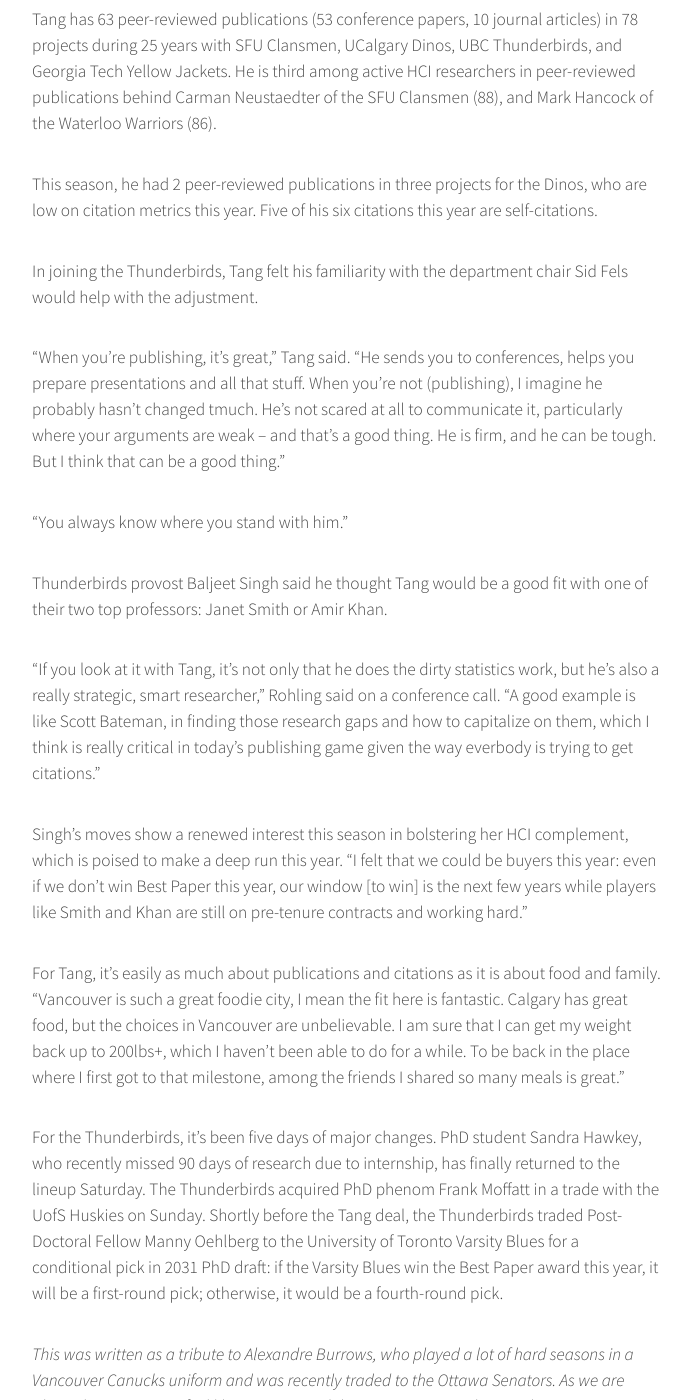
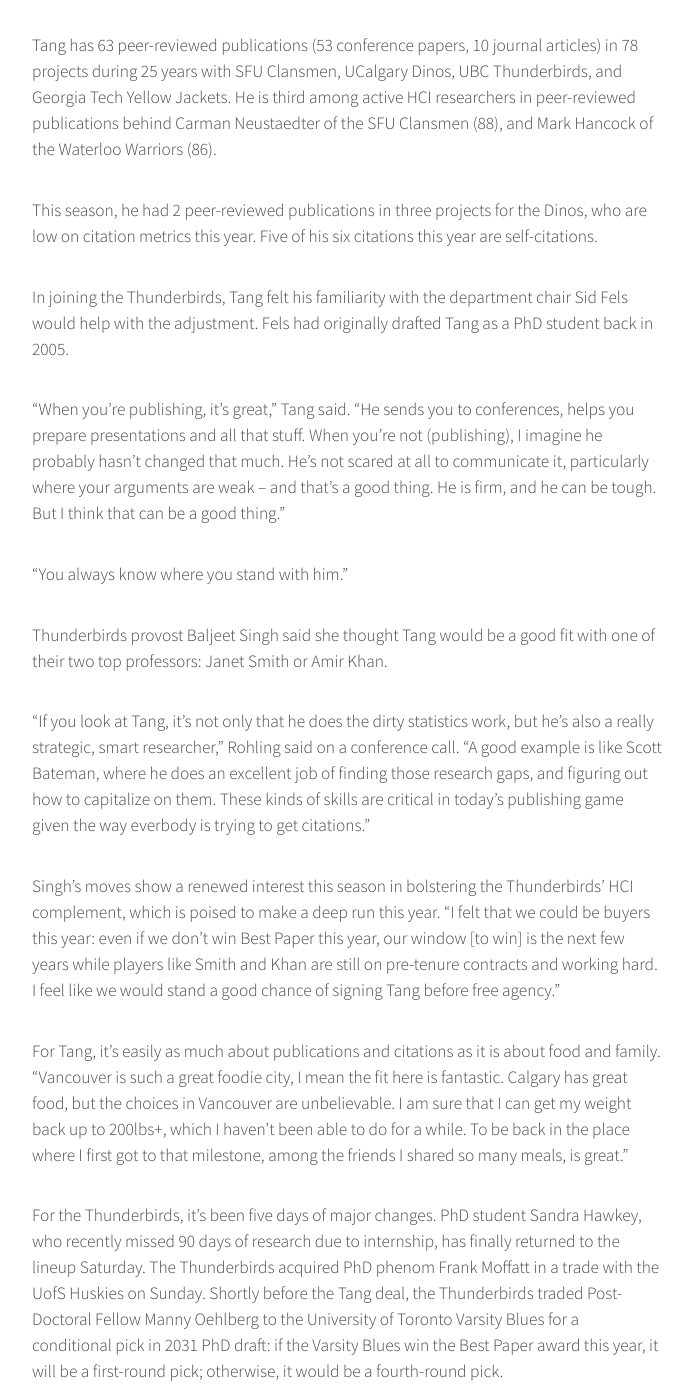
Before and after one commit to hcitang/ricelab, a Jekyll site: the page built from _posts/2017-03-05-hci-research-trade-deadline-day.md, in a window 1280 px wide and 1400 px high, scrolled down 1240 px. Shown: the whole window, without its empty margins (293-986 px from the left). Built offline with Jekyll 4.4.1, drawn with Linux system fonts in a browser that asks for light colours; some of the changed text lies outside the part shown.

Commit message:
BLOG FIXES: HCI research trade

```diff
--- a/_posts/2017-03-05-hci-research-trade-deadline-day.md
+++ b/_posts/2017-03-05-hci-research-trade-deadline-day.md
@@ -20,7 +20,7 @@
 
 Tang, 51, is in the final season of a three-year, $400k contract with an average annual value of $133k, accoring to CapFriendly.com.
 
-With the Dinos in last place on the 2030 Google Scholar citations this year, Tang indicated in January that he would be open to a change of scenery, for one more serious run at Best Paper. The Thunderbirds, one point out of the running altogether but now within contention due to a strong research study, recently expressed interest.
+With the Dinos in last place on the 2030 Google Scholar citations this year, Tang indicated in January that he would be open to a change of scenery, for one more serious run at Best Paper. The Thunderbirds, one point out of the running altogether for Best Paper, but now within contention due to a strong research study in the past few months, recently expressed interest.
 
 "UBC was one I heard about first," Tang said Wednesday. "And once I did, I was very excited to go with that. Their track record, their success as an organization, and the professors and students they have there -- I jumped at it."
 
@@ -28,19 +28,19 @@
 
 This season, he had 2 peer-reviewed publications in three projects for the Dinos, who are low on citation metrics this year. Five of his six citations this year are self-citations.
 
-In joining the Thunderbirds, Tang felt his familiarity with the department chair Sid Fels would help with the adjustment.
+In joining the Thunderbirds, Tang felt his familiarity with the department chair Sid Fels would help with the adjustment. Fels had originally drafted Tang as a PhD student back in 2005.
 
-"When you're publishing, it's great," Tang said. "He sends you to conferences, helps you prepare presentations and all that stuff. When you're not (publishing), I imagine he probably hasn't changed tmuch. He's not scared at all to communicate it, particularly where your arguments are weak -- and that's a good thing. He is firm, and he can be tough. But I think that can be a good thing."
+"When you're publishing, it's great," Tang said. "He sends you to conferences, helps you prepare presentations and all that stuff. When you're not (publishing), I imagine he probably hasn't changed that much. He's not scared at all to communicate it, particularly where your arguments are weak -- and that's a good thing. He is firm, and he can be tough. But I think that can be a good thing."
 
 "You always know where you stand with him."
 
-Thunderbirds provost Baljeet Singh said he thought Tang would be a good fit with one of their two top professors: Janet Smith or Amir Khan.
+Thunderbirds provost Baljeet Singh said she thought Tang would be a good fit with one of their two top professors: Janet Smith or Amir Khan.
 
-"If you look at it with Tang, it's not only that he does the dirty statistics work, but he's also a really strategic, smart researcher," Rohling said on a conference call. "A good example is like Scott Bateman, in finding those research gaps and how to capitalize on them, which I think is really critical in today's publishing game given the way everbody is trying to get citations."
+"If you look at Tang, it's not only that he does the dirty statistics work, but he's also a really strategic, smart researcher," Rohling said on a conference call. "A good example is like Scott Bateman, where he does an excellent job of finding those research gaps, and figuring out how to capitalize on them. These kinds of skills are critical in today's publishing game given the way everbody is trying to get citations."
 
-Singh's moves show a renewed interest this season in bolstering her HCI complement, which is poised to make a deep run this year. "I felt that we could be buyers this year: even if we don't win Best Paper this year, our window [to win] is the next few years while players like Smith and Khan are still on pre-tenure contracts and working hard."
+Singh's moves show a renewed interest this season in bolstering the Thunderbirds' HCI complement, which is poised to make a deep run this year. "I felt that we could be buyers this year: even if we don't win Best Paper this year, our window [to win] is the next few years while players like Smith and Khan are still on pre-tenure contracts and working hard. I feel like we would stand a good chance of signing Tang before free agency."
 
-For Tang, it's easily as much about publications and citations as it is about food and family. "Vancouver is such a great foodie city, I mean the fit here is fantastic. Calgary has great food, but the choices in Vancouver are unbelievable. I am sure that I can get my weight back up to 200lbs+, which I haven't been able to do for a while. To be back in the place where I first got to that milestone, among the friends I shared so many meals is great."
+For Tang, it's easily as much about publications and citations as it is about food and family. "Vancouver is such a great foodie city, I mean the fit here is fantastic. Calgary has great food, but the choices in Vancouver are unbelievable. I am sure that I can get my weight back up to 200lbs+, which I haven't been able to do for a while. To be back in the place where I first got to that milestone, among the friends I shared so many meals, is great."
 
 For the Thunderbirds, it's been five days of major changes. PhD student Sandra Hawkey, who recently missed 90 days of research due to internship, has finally returned to the lineup Saturday. The Thunderbirds acquired PhD phenom Frank Moffatt in a trade with the UofS Huskies on Sunday. Shortly before the Tang deal, the Thunderbirds traded Post-Doctoral Fellow Manny Oehlberg to the University of Toronto Varsity Blues for a conditional pick in 2031 PhD draft: if the Varsity Blues win the Best Paper award this year, it will be a first-round pick; otherwise, it would be a fourth-round pick.
 
```
Also changed, not shown: other parts of _posts/2017-03-05-hci-research-trade-deadline-day.md (+1 -1 lines).
